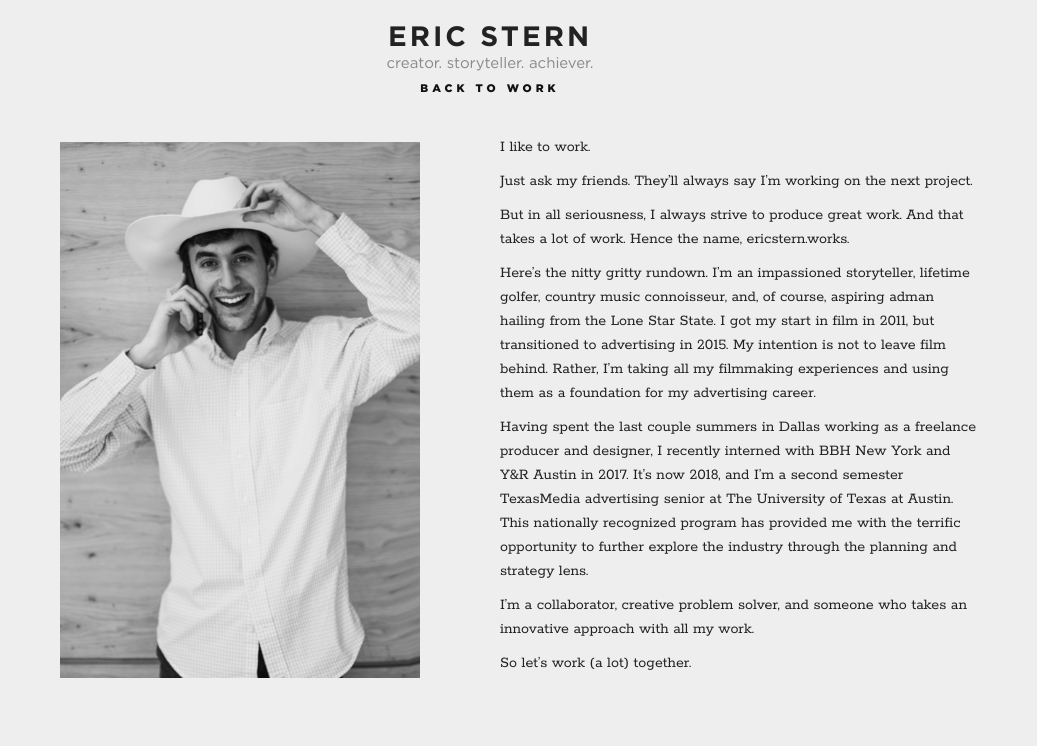
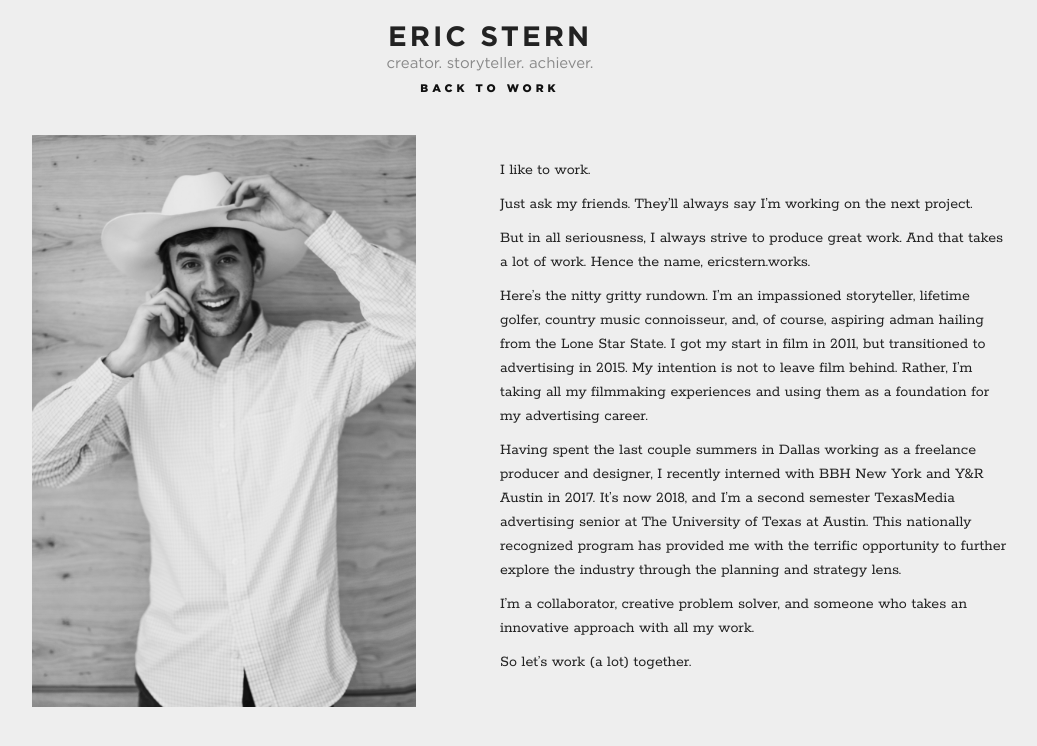
Before and after one commit to heidarianw/EricStern, a Jekyll site: the page built from about.markdown, in a window 1280 px wide. Shown: the top 746 px of the page, without its empty margins (150-1187 px from the left). Built offline with Jekyll 4.4.1, drawn with Linux system fonts in a browser that asks for light colours; nearby versions of some CDN libraries; some web fonts are replaced.

Commit message:
updated about

```diff
--- a/_sass/_pages.scss
+++ b/_sass/_pages.scss
@@ -101,7 +101,8 @@
 
 	&.about {
     .container {
-      width: $half + 25%;
+      max-width: 1024px;
+      width: $full;
       margin-top: $gutter;
 
     .page-heading {
@@ -116,12 +117,6 @@
 
       p {
         line-height: $base-line-height;
-      }
-
-      @media #{$break-huge} {
-        & {
-            flex: 0 0 30% !important;
-        }
       }
     }
 
@@ -142,12 +137,6 @@
         margin: 0 auto;
       }
 
-      @media #{$break-huge} {
-        & {
-            flex: 0 0 40% !important;
-        }
-      }
-
       @media #{$break-large} {
         & {
           display: none;
```
